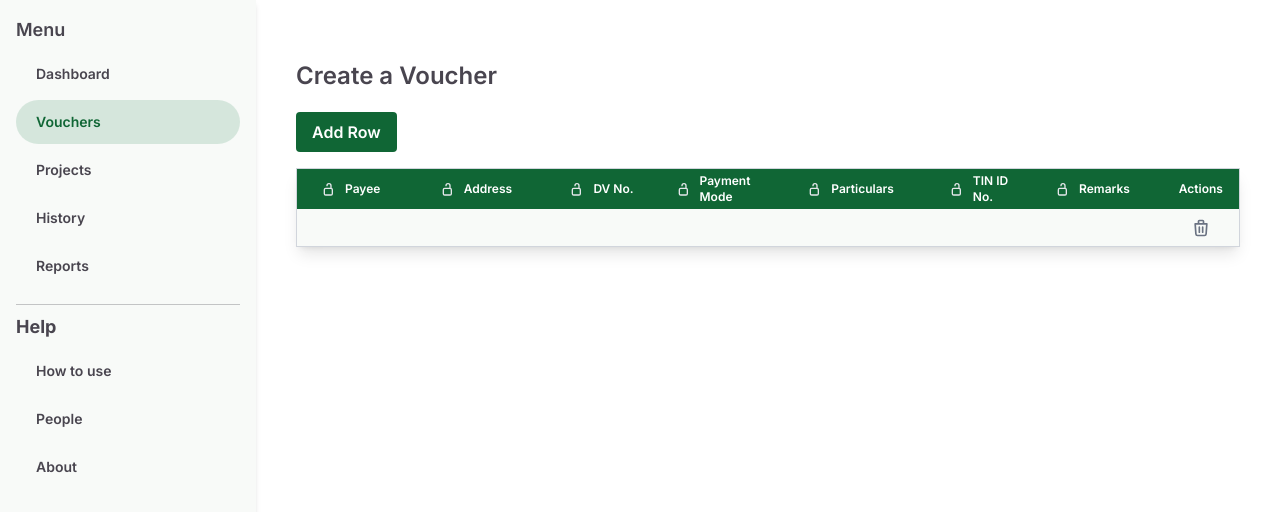
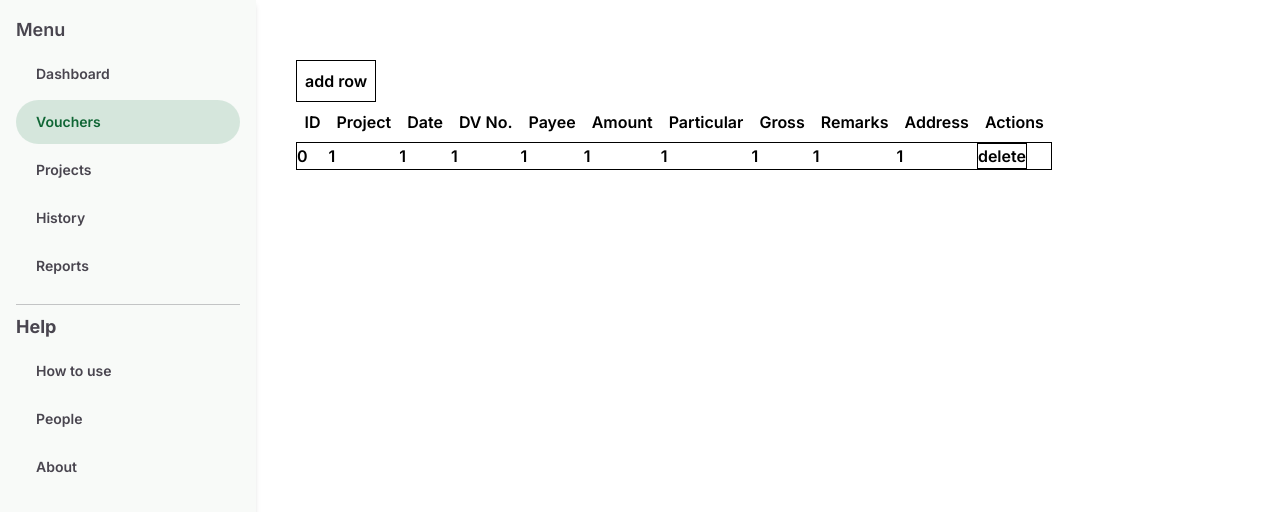
Before and after one commit to up-nismed-195/accounting-system, a SvelteKit app: page /vouchers in a window 1280 px wide. Shown: the top 512 px of the page. Built offline with nearby package versions, Linux system fonts and the light colour scheme.

Commit message:
refactor voucher operations

```diff
--- /dev/null
+++ b/src/lib/archive/voucher.svelte
@@ -0,0 +1,161 @@
+<script>
+  import { writable } from 'svelte/store';
+  import { onMount, onDestroy } from 'svelte';
+
+  const headers = [
+    "Payee", "Address", "DV No.", "Payment Mode", "Particulars", "TIN ID No.", "Remarks", "Actions",
+  ];
+
+  const projects = ["UNICEF", "NISMED"]
+  const dvNoIdx = headers.indexOf("DV No.");
+
+
+  // Lock state for each column
+  let locks = Array(headers.length).fill(false);
+
+  // Hardcoded initial data (not directly editable)
+  const initialRows = [
+    ["", "", "", "", "", "", "", ""],
+  ];
+
+  // Reactive rows store
+  const rows = writable(initialRows.map(row => [...row]));
+
+  // Add a new row
+  function addRow() {
+    let newRow = [];
+    $rows.length > 0
+      ? headers.forEach((_, i) => {
+          // If locked, copy from last row; else, empty
+          newRow[i] = locks[i] ? $rows[$rows.length - 1][i] : "";
+        })
+      : headers.forEach(() => newRow.push(""));
+    rows.update(r => [...r, newRow]);
+  }
+
+  // Toggle lock for a column
+  function toggleLock(idx) {
+    locks[idx] = !locks[idx];
+    locks = [...locks];
+  }
+
+  // Update a cell
+  function updateCell(rowIdx, colIdx, value) {
+    rows.update(r => {
+      r[rowIdx][colIdx] = value;
+      return r;
+    });
+  }
+
+  function deleteRow(idx) {
+    rows.update(r => {
+      r.splice(idx, 1);
+      return [...r];
+    });
+  }
+
+  function handleKeydown(event) {
+    if (event.ctrlKey) {
+      // Check if key is a single digit and within headers range
+      const idx = parseInt(event.key, 10);
+      if (!isNaN(idx) && idx >= 0 && idx < headers.length) {
+        event.preventDefault(); // Prevent browser default (e.g., Ctrl+1 tab switch)
+        toggleLock(idx - 1);
+      }
+    }
+  }
+
+  onMount(() => {
+    if (typeof window !== 'undefined') {
+      window.addEventListener('keydown', handleKeydown);
+    }
+  });
+
+  onDestroy(() => {
+    if (typeof window !== 'undefined') {
+      window.removeEventListener('keydown', handleKeydown);
+    }
+  });
+</script>
+
+<h1 class="text-2xl text-display mb-5">Create a Voucher</h1>
+
+<button
+  class="mb-4 px-4 py-2 bg-nismed text-white rounded hover:bg-nismed/80 transition"
+  on:click={addRow}
+>
+  Add Row
+</button>
+
+<table class="min-w-full border border-gray-300 rounded-overflow-hidden shadow-lg ">
+  <thead class="text-xs">
+  <tr class="bg-nismed text-white">
+    {#each headers as header, i}
+      <th class="px-3 py-1 text-left font-semibold">
+        <div class="flex items-center gap-2">
+          {#if headers[i] !== "Actions"}
+            <button
+              class="ml-2 focus:outline-none"
+              on:click={() => toggleLock(i)}
+              title={locks[i] ? "Unlock" : "Lock"}
+              type="button"
+            >
+              {#if locks[i]}
+                <svg xmlns="http://www.w3.org/2000/svg" class="h-4 w-4 text-yellow-300" fill="currentColor" viewBox="0 0 20 20"><path fill-rule="evenodd" d="M5 8V6a5 5 0 1110 0v2a2 2 0 012 2v6a2 2 0 01-2 2H5a2 2 0 01-2-2v-6a2 2 0 012-2zm2-2a3 3 0 116 0v2H7V6z" clip-rule="evenodd"/></svg>
+              {:else}
+                <svg xmlns="http://www.w3.org/2000/svg" class="h-4 w-4 text-gray-200" fill="none" viewBox="0 0 24 24" stroke="currentColor"><path stroke-linecap="round" stroke-linejoin="round" stroke-width="2" d="M15 11V7a3 3 0 00-6 0m6 4H9m6 0a2 2 0 012 2v6a2 2 0 01-2 2H7a2 2 0 01-2-2v-6a2 2 0 012-2h8z"/></svg>
+              {/if}
+            </button>
+          {/if}
+          <span></span>
+          {header}
+        </div>
+      </th>
+    {/each}
+  </tr>
+</thead>
+  <tbody class="text-sm">
+  {#each $rows as row, rowIdx}
+    <tr class={rowIdx % 2 === 0 ? "bg-[#f1f5f2]/50" : "bg-secondary/50"}>
+      {#each row.slice(0, -1) as data, colIdx}
+        <td class="px-1 py-2">
+          {#if colIdx === dvNoIdx}
+            <select
+                class="w-full bg-transparent border-b border-transparent focus:border-nismed focus:outline-none transition-colors"
+                bind:value={row[colIdx]}
+                on:change={e => updateCell(rowIdx, colIdx, e.target.value)}
+              >
+                <option value="" disabled selected>Select</option>
+                {#each projects as project}
+                  <option value={project}>{project}</option>
+                {/each}
+            </select>
+          {:else}
+            <input
+              class="w-full bg-transparent border-b border-transparent focus:border-nismed focus:outline-none transition-colors"
+              type="text"
+              bind:value={row[colIdx]}
+              on:input={e => updateCell(rowIdx, colIdx, e.target.value)}
+            />
+
+        {/if}
+        </td>
+      {/each}
+      <td class="px-1 py-2 align-middle">
+        <div class="flex items-center justify-center h-full">
+          <button
+            class="text-gray-500 hover:text-gray-700"
+            on:click={() => deleteRow(rowIdx)}
+            title="Delete Row"
+          >
+            <!-- Trash icon -->
+            <svg xmlns="http://www.w3.org/2000/svg" class="h-5 w-5" fill="none" viewBox="0 0 24 24" stroke="currentColor">
+              <path stroke-linecap="round" stroke-linejoin="round" stroke-width="2" d="M19 7l-.867 12.142A2 2 0 0116.138 21H7.862a2 2 0 01-1.995-1.858L5 7m5 4v6m4-6v6m1-10V4a1 1 0 00-1-1h-4a1 1 0 00-1 1v3m-4 0h14" />
+            </svg>
+          </button>
+        </div>
+      </td>
+    </tr>
+  {/each}
+</tbody>
+</table>
--- a/src/routes/vouchers/+page.svelte
+++ b/src/routes/vouchers/+page.svelte
@@ -1,146 +1,45 @@
 <script>
-  import { writable } from 'svelte/store';
-  import { onMount, onDestroy } from 'svelte';
+    import Row from "./Row.svelte";
+    import { table_data } from "./data.svelte";
 
-  const headers = [
-    "Payee", "Address", "DV No.", "Payment Mode", "Particulars", "TIN ID No.", "Remarks", "Actions",
-  ];
+    const headers = ["ID", "Project", "Date", "DV No.", "Payee", "Amount",
+                    "Particular", "Gross", "Remarks", "Address", "Actions"]
 
-  const projects = ["UNICEF", "NISMED"]
-  const base_dv = 0
-
-  // Lock state for each column
-  let locks = Array(headers.length).fill(false);
-
-  // Hardcoded initial data (not directly editable)
-  const initialRows = [
-    ["", "", "", "", "", "", "", ""],
-  ];
-
-  // Reactive rows store
-  const rows = writable(initialRows.map(row => [...row]));
-
-  // Add a new row
     function addRow() {
-    let newRow = [];
-    $rows.length > 0
-      ? headers.forEach((_, i) => {
-          // If locked, copy from last row; else, empty
-          newRow[i] = locks[i] ? $rows[$rows.length - 1][i] : "";
-        })
-      : headers.forEach(() => newRow.push(""));
-    rows.update(r => [...r, newRow]);
+      let toAdd = {
+        "Project": 1,
+        "Date": 1,
+        "DV No.": 1,
+        "Payee": 1,
+        "Amount": 1,
+        "Particular": 1,
+        "Gross": 1,
+        "Remarks": 1,
+        "Address": Math.round(Math.random() * 100, 2),
       }
 
-  // Toggle lock for a column
-  function toggleLock(idx) {
-    locks[idx] = !locks[idx];
-    locks = [...locks];
+      $table_data.rows = [...$table_data.rows, toAdd]
+      console.log($table_data.rows)
     }
 
-  // Update a cell
-  function updateCell(rowIdx, colIdx, value) {
-    rows.update(r => {
-      r[rowIdx][colIdx] = value;
-      return r;
-    });
-  }
 
-  function deleteRow(idx) {
-    rows.update(r => {
-      r.splice(idx, 1);
-      return [...r];
-    });
-  }
 
-  function handleKeydown(event) {
-    if (event.ctrlKey) {
-      // Check if key is a single digit and within headers range
-      const idx = parseInt(event.key, 10);
-      if (!isNaN(idx) && idx >= 0 && idx < headers.length) {
-        event.preventDefault(); // Prevent browser default (e.g., Ctrl+1 tab switch)
-        toggleLock(idx - 1);
-      }
-    }
-  }
-
-  onMount(() => {
-    if (typeof window !== 'undefined') {
-      window.addEventListener('keydown', handleKeydown);
-    }
-  });
-
-  onDestroy(() => {
-    if (typeof window !== 'undefined') {
-      window.removeEventListener('keydown', handleKeydown);
-    }
-  });
 </script>
 
-<h1 class="text-2xl text-display mb-5">Create a Voucher</h1>
+<button onclick={addRow} class="border p-2">add row</button>
 
-<button
-  class="mb-4 px-4 py-2 bg-nismed text-white rounded hover:bg-nismed/80 transition"
-  on:click={addRow}
->
-  Add Row
-</button>
 
-<table class="min-w-full border border-gray-300 rounded-overflow-hidden shadow-lg ">
-  <thead class="text-xs">
-  <tr class="bg-nismed text-white">
-    {#each headers as header, i}
-      <th class="px-4 py-1 text-left font-semibold">
-        <div class="flex items-center gap-2">
-          {#if headers[i] !== "Actions"}
-            <button
-              class="ml-2 focus:outline-none"
-              on:click={() => toggleLock(i)}
-              title={locks[i] ? "Unlock" : "Lock"}
-              type="button"
-            >
-              {#if locks[i]}
-                <svg xmlns="http://www.w3.org/2000/svg" class="h-4 w-4 text-yellow-300" fill="currentColor" viewBox="0 0 20 20"><path fill-rule="evenodd" d="M5 8V6a5 5 0 1110 0v2a2 2 0 012 2v6a2 2 0 01-2 2H5a2 2 0 01-2-2v-6a2 2 0 012-2zm2-2a3 3 0 116 0v2H7V6z" clip-rule="evenodd"/></svg>
-              {:else}
-                <svg xmlns="http://www.w3.org/2000/svg" class="h-4 w-4 text-gray-200" fill="none" viewBox="0 0 24 24" stroke="currentColor"><path stroke-linecap="round" stroke-linejoin="round" stroke-width="2" d="M15 11V7a3 3 0 00-6 0m6 4H9m6 0a2 2 0 012 2v6a2 2 0 01-2 2H7a2 2 0 01-2-2v-6a2 2 0 012-2h8z"/></svg>
-              {/if}
-            </button>
-          {/if}
-
-          {header}
-        </div>
-      </th>
+<table>
+<thead>
+<tr>
+  {#each headers as header}
+    <td class="p-2">{header}</td>
   {/each}
 </tr>
 </thead>
-  <tbody class="text-sm">
-  {#each $rows as row, rowIdx}
-    <tr class={rowIdx % 2 === 0 ? "bg-[#f1f5f2]/50" : "bg-secondary/50"}>
-      {#each row.slice(0, -1) as data, colIdx}
-        <td class="px-1 py-2">
-          <input
-            class="w-full bg-transparent border-b border-transparent focus:border-nismed focus:outline-none transition-colors"
-            type="text"
-            bind:value={row[colIdx]}
-            on:input={e => updateCell(rowIdx, colIdx, e.target.value)}
-          />
-        </td>
-      {/each}
-      <td class="px-1 py-2 align-middle">
-        <div class="flex items-center justify-center h-full">
-          <button
-            class="text-gray-500 hover:text-gray-700"
-            on:click={() => deleteRow(rowIdx)}
-            title="Delete Row"
-          >
-            <!-- Trash icon -->
-            <svg xmlns="http://www.w3.org/2000/svg" class="h-5 w-5" fill="none" viewBox="0 0 24 24" stroke="currentColor">
-              <path stroke-linecap="round" stroke-linejoin="round" stroke-width="2" d="M19 7l-.867 12.142A2 2 0 0116.138 21H7.862a2 2 0 01-1.995-1.858L5 7m5 4v6m4-6v6m1-10V4a1 1 0 00-1-1h-4a1 1 0 00-1 1v3m-4 0h14" />
-            </svg>
-          </button>
-        </div>
-      </td>
-    </tr>
+<tbody>
+    {#each $table_data.rows as row, i (i)}
+        <Row {row} {i} />
     {/each}
 </tbody>
 </table>
--- /dev/null
+++ b/src/routes/vouchers/Row.svelte
@@ -0,0 +1,23 @@
+<script lang="ts">
+  import { table_data } from './data.svelte.js';
+
+  export let row;
+  export let i: number;
+
+  function deleteRow() {
+    $table_data.rows = [
+      ...$table_data.rows.slice(0, i),
+      ...$table_data.rows.slice(i + 1)
+    ];
+  }
+</script>
+
+<tr class="border">
+    <td>{i}</td>
+    {#each Object.values(row) as value}
+        <td>{value}</td>
+    {/each}
+    <td>
+    <button on:click={deleteRow} class="border">delete</button>
+    </td>
+</tr>
--- /dev/null
+++ b/src/routes/vouchers/data.svelte.js
@@ -0,0 +1,15 @@
+import { writable } from "svelte/store";
+
+export const table_data = writable({
+    rows: [{
+        "Project": 1,
+        "Date": 1,
+        "DV No.": 1,
+        "Payee": 1,
+        "Amount": 1,
+        "Particular": 1,
+        "Gross": 1,
+        "Remarks": 1,
+        "Address": 1,
+    }]
+})
```
Lines whose indentation alone changed are shown as unchanged.
